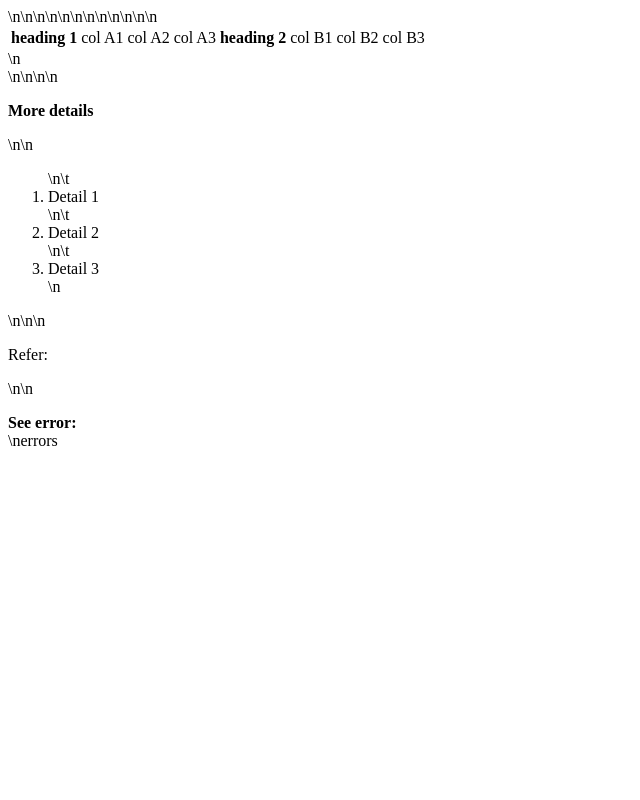
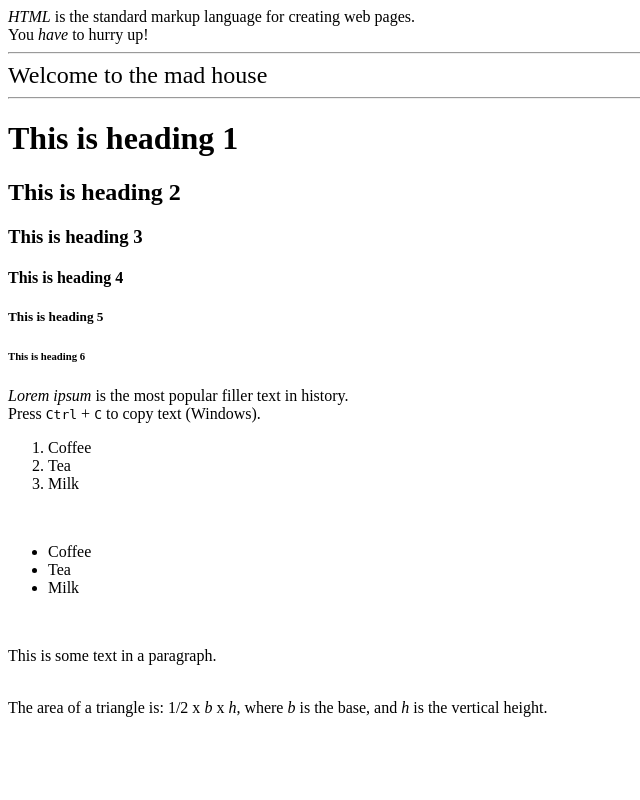
Before and after one commit to lopatinay/html2jira, a Python web app: template templates/example_2.html in a window 1280 px wide. Shown: the whole page, without its empty margins (0-640 px from the left). Run offline with Jinja, Linux system fonts and the light colour scheme; the template is opened without the code that fills it, so the values that code supplies are empty.

Commit message:
add examples

```diff
--- /dev/null
+++ b/out.json
@@ -0,0 +1 @@
+"_HTML_ is the standard markup language for creating web pages.\nYou _have_ to hurry up!\n----\n Welcome to the mad house\n----\nh1. This is heading 1\nh2. This is heading 2\nh3. This is heading 3\nh4. This is heading 4\nh5. This is heading 5\nh6. This is heading 6\n_Lorem ipsum_ is the most popular filler text in history.\nPress {{Ctrl}} + {{C}} to copy text (Windows).\n\n# Coffee\n# Tea\n# Milk\n\n\n\n* Coffee\n* Tea\n* Milk\n\n\n\nThis is some text in a paragraph.\n\nThe area of a triangle is: 1/2 x _b_ x _h_, where _b_ is the base, and _h_ is the vertical height.\n"
--- a/templates/combination.html
+++ b/templates/combination.html
@@ -96,9 +96,7 @@
   </div>
 
   <div>
-    Makes text as
-    <del>deleted</del>
-    .
+    Makes text as <del>deleted</del>.
   </div>
 
   <div>
--- a/templates/example_2.html
+++ b/templates/example_2.html
@@ -1 +1,49 @@
-<div class='table-wrap'>\n<table class='confluenceTable'><tbody>\n<tr>\n<th class='confluenceTh'><b>heading 1</b></th>\n<td class='confluenceTd'>col A1</td>\n<td class='confluenceTd'>col A2</td>\n<td class='confluenceTd'>col A3</td>\n<th class='confluenceTh'><b>heading 2</b></th>\n<td class='confluenceTd'>col B1</td>\n<td class='confluenceTd'>col B2</td>\n<td class='confluenceTd'>col B3</td>\n</tr>\n</tbody></table>\n</div>\n\n\n\n<p><b>More details</b></p>\n\n<ol>\n\t<li>Detail 1</li>\n\t<li>Detail 2</li>\n\t<li>Detail 3</li>\n</ol>\n\n\n<p>Refer: </p>\n\n<p><b>See error:</b><br/>\nerrors</p>
+<dfn>HTML</dfn> is the standard markup language for creating web pages.<br>
+
+You <em>have</em> to hurry up!
+
+<hr>
+
+<font size="5"> Welcome to the mad house</font>
+
+<hr>
+
+<h1>This is heading 1</h1>
+
+<h2>This is heading 2</h2>
+
+<h3>This is heading 3</h3>
+
+<h4>This is heading 4</h4>
+
+<h5>This is heading 5</h5>
+
+<h6>This is heading 6</h6>
+
+<i>Lorem ipsum</i> is the most popular filler text in history.<br>
+
+Press <kbd>Ctrl</kbd> + <kbd>C</kbd> to copy text (Windows).<br>
+
+<ol>
+
+<li>Coffee</li>
+
+<li>Tea</li>
+
+<li>Milk</li>
+
+</ol><br>
+
+<ul>
+
+<li>Coffee</li>
+
+<li>Tea</li>
+
+<li>Milk</li>
+
+</ul><br>
+
+<p>This is some text in a paragraph.</p><br>
+
+The area of a triangle is: 1/2 x <var>b</var> x <var>h</var>, where <var>b</var> is the base, and <var>h</var> is the vertical height.<br>
--- /dev/null
+++ b/templates/images.html
@@ -0,0 +1 @@
+<img class="rendericon" src="/images/icons/link_attachment_7.gif" height="7" width="7" align="absmiddle" alt="" border="0">
--- a/templates/text_effects.html
+++ b/templates/text_effects.html
@@ -1,3 +1,5 @@
+<h1>Text effects</h1>
+
 <div>
   Makes text <b>strong</b>
 </div>
```
Also changed, not shown: main.py (+13 -4 lines), templates/example_1.html (+49 -36 lines), templates/example_3.html (+21 -1 lines).
